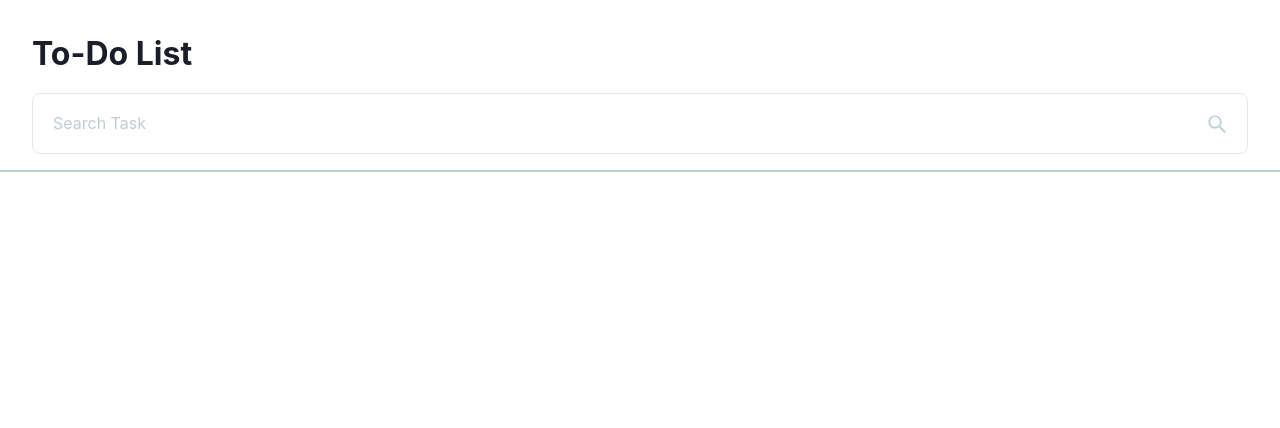
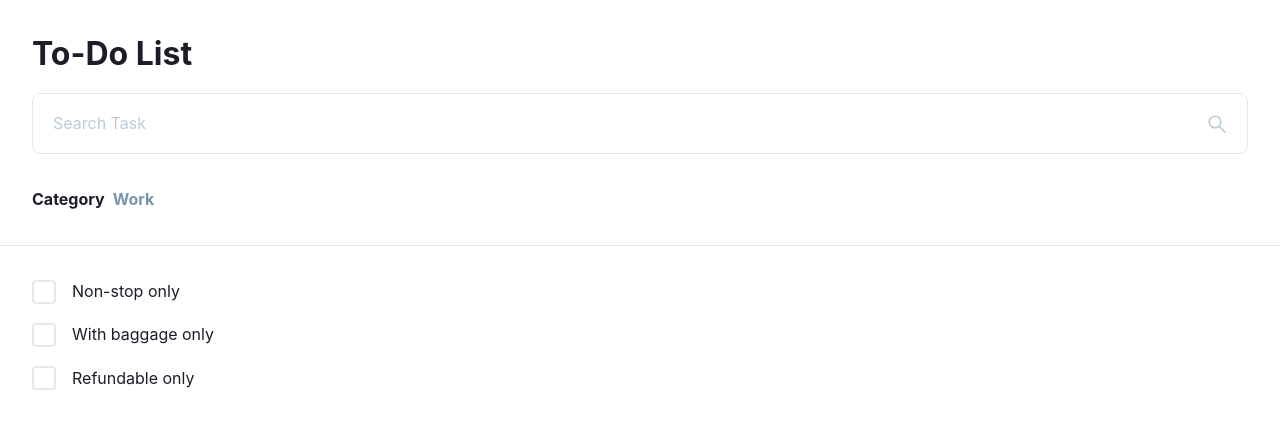
Before and after one commit to sammarxz/test-zenit, a React (Create React App) app: page / in a window 1280 px wide. Shown: the top 428 px of the page. Built offline with nearby package versions, Linux system fonts and the light colour scheme.

Commit message:
Add Task component with checkbox animations.

```diff
--- a/src/App.tsx
+++ b/src/App.tsx
@@ -1,6 +1,6 @@
 import React from "react";
 
-import { Layout, Input } from "./components";
+import { Layout, Input, Task } from "./components";
 
 function App() {
   return (
@@ -13,12 +13,21 @@ function App() {
           type="search"
           placeholder="Search Task"
         />
-        <div className="mt-16">
-
+        <div className="mt--32 fw--bold">
+          <strong className="mr--8">Category</strong>
+          <select className="c--gray">
+            <option>Work</option>
+            <option>House</option>
+            <option>Family</option>
+          </select>
         </div>
       </div>
-      <hr />
-
+      <hr className="mt--32" />
+      <div className="container mt--32">
+        <Task className="mb--16" title="Non-stop only"/>
+        <Task className="mb--16" title="With baggage only"/>
+        <Task className="mb--16" title="Refundable only"/>
+      </div>
     </Layout>
   );
 }
--- a/src/components/Input/Input.tsx
+++ b/src/components/Input/Input.tsx
@@ -1,4 +1,4 @@
-import React, { FC, InputHTMLAttributes } from 'react'
+import React, { InputHTMLAttributes } from 'react'
 import styled from 'styled-components'
 import { AiOutlineSearch } from 'react-icons/ai'
 
@@ -24,7 +24,7 @@ const SearchIcon = styled.div`
   top: 20px;
 `
 
-const Input: FC<InputProps> = ({ name, isSearch, ...rest }) => {
+const Input: React.FC<InputProps> = ({ name, isSearch, ...rest }) => {
   return (
     <Wrapper>
       <InputField id={name} {...rest} />
--- a/src/components/Layout/helpers.ts
+++ b/src/components/Layout/helpers.ts
@@ -67,4 +67,19 @@ export default createGlobalStyle`
   .fd--row {
     flex-direction: row;
   }
+
+
+  /* Text */
+
+  .fw--bold {
+    font-weight: 700;
+  }
+
+  .fw--regular {
+    font-weight: 400;
+  }
+
+  .fw--light {
+    font-weight: 300;
+  }
 `
--- a/src/components/Layout/root.ts
+++ b/src/components/Layout/root.ts
@@ -20,6 +20,7 @@ export default createGlobalStyle`
   }
 
   body {
+    color: var(--color-black);
     margin-left: auto;
     margin-right: auto;
     width: 100%;
--- a/src/components/Layout/typography.ts
+++ b/src/components/Layout/typography.ts
@@ -66,8 +66,6 @@ export default createGlobalStyle`
 
   hr {
     display: block;
-    margin-top: 1em;
-    margin-bottom: 1em;
-    border: 1px solid var(--color-light-gray);
+    border-bottom: 1px solid var(--color-border);
   }
 `
--- /dev/null
+++ b/src/components/Task/Task.tsx
@@ -0,0 +1,27 @@
+import React, { useState } from 'react'
+
+import { Checkbox } from './checkbox'
+
+interface TaskProps {
+  className?: string;
+  checked?: boolean;
+  title: string;
+}
+
+const Task: React.FC<TaskProps> = ({ className, title }) => {
+  const [checked, setChecked] = useState(false);
+
+  return (
+    <>
+      <Checkbox className={className}>
+        <input type="checkbox" checked={checked} />
+        <label onClick={() => setChecked(!checked)}>
+          <span></span>
+          <ins>{title}</ins>
+        </label>
+      </Checkbox>
+    </>
+  )
+}
+
+export { Task }
--- /dev/null
+++ b/src/components/Task/checkbox.ts
@@ -0,0 +1,127 @@
+import styled from 'styled-components'
+
+const Checkbox = styled.div`
+  display: flex;
+  align-items: center;
+
+  input {
+    position: absolute; // take it out of document flow
+    opacity: 0; // hide it
+
+    & + label {
+      position: relative;
+      display: flex;
+      align-items: center;
+      transition: color .3s cubic-bezier(.4,.0,.23,1);
+
+      & > span {
+        background: transparent;
+        border: 2px solid var(--color-border);
+        border-radius: 4px;
+        cursor: pointer;
+        display: flex;
+        justify-content: center;
+        align-items: center;
+        margin-right: 1em;
+        width: 24px;
+        height: 24px;
+        transition: all .3s cubic-bezier(.4,.0,.23,1);
+      }
+
+      & > ins {
+        display: block;
+        text-decoration: none;
+        transition: color .3s cubic-bezier(.4,.0,.23,1);
+        overflow: hidden;
+        position: relative;
+
+        &:after {
+          background-color: var(--color-light-gray);
+          content: '';
+          display: block;
+          height: 1px;
+          width: 100%;
+          position: absolute;
+          top: 14px;
+          left: 0;
+          transform: translateX(-100%);
+        }
+      }
+    }
+
+    &:checked + label {
+      & > span {
+        border: 12px solid var(--color-light-gray);
+        animation: shrink-bounce .2s cubic-bezier(.4,.0,.23,1);
+
+        &:before {
+          content: '';
+          position: absolute;
+          top: .6em;
+          left: .3em;
+          border-right: 3px solid transparent;
+          border-bottom: 3px solid transparent;
+          transform: rotate(45deg);
+          transform-origin: 0% 100%;
+          animation: checkbox-check .3s .3s cubic-bezier(.4,.0,.23,1) forwards;
+        }
+      }
+
+      & > ins {
+        color: var(--color-light-gray);
+
+        &:after {
+          animation: line-animation .2s .3s cubic-bezier(.4,.0,.23,1) forwards;
+        }
+      }
+    }
+  }
+
+  @keyframes line-animation {
+    0% {
+      transform: translateX(-100%);
+    }
+
+    100% {
+      transform: translateX(0);
+    }
+  }
+
+  @keyframes shrink-bounce{
+    0%{
+      transform: scale(1);
+    }
+
+    33%{
+      transform: scale(.85);
+    }
+
+    100%{
+      transform: scale(1);
+    }
+  }
+
+  @keyframes checkbox-check{
+    0%{
+      width: 0;
+      height: 0;
+      border-color: #fff;
+      transform: translate3d(0,0,0) rotate(45deg);
+    }
+
+    33%{
+      width: .3em;
+      height: 0;
+      transform: translate3d(0,0,0) rotate(45deg);
+    }
+
+    100%{
+      width: .3em;
+      height: .6em;
+      border-color: #fff;
+      transform: translate3d(0,-.6em,0) rotate(45deg);
+    }
+  }
+`
+
+export { Checkbox }
--- /dev/null
+++ b/src/components/Task/index.ts
@@ -0,0 +1 @@
+export { Task } from './Task'
--- a/src/components/index.ts
+++ b/src/components/index.ts
@@ -1,2 +1,3 @@
 export { Layout } from './Layout'
 export { Input } from './Input'
+export { Task } from './Task'
```
Also changed, not shown: src/components/Layout/Layout.tsx (+8 -8 lines).
